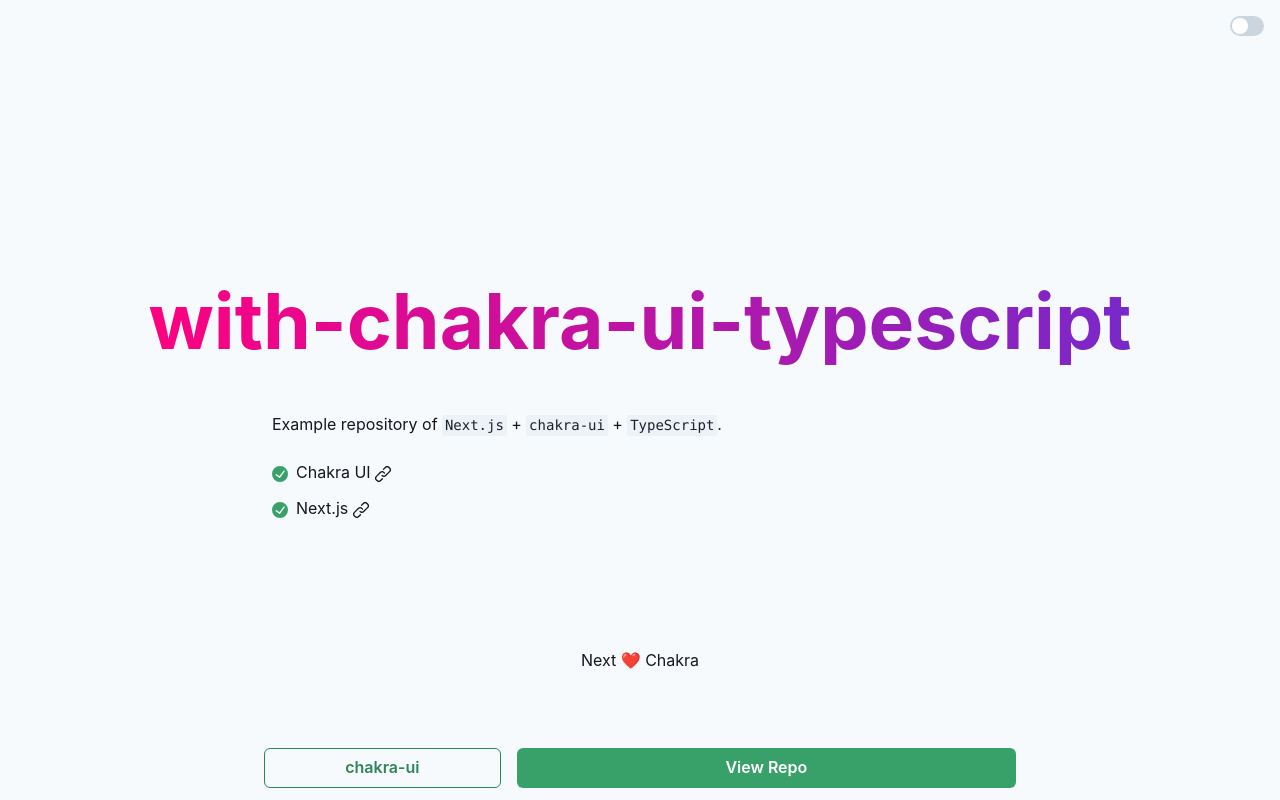
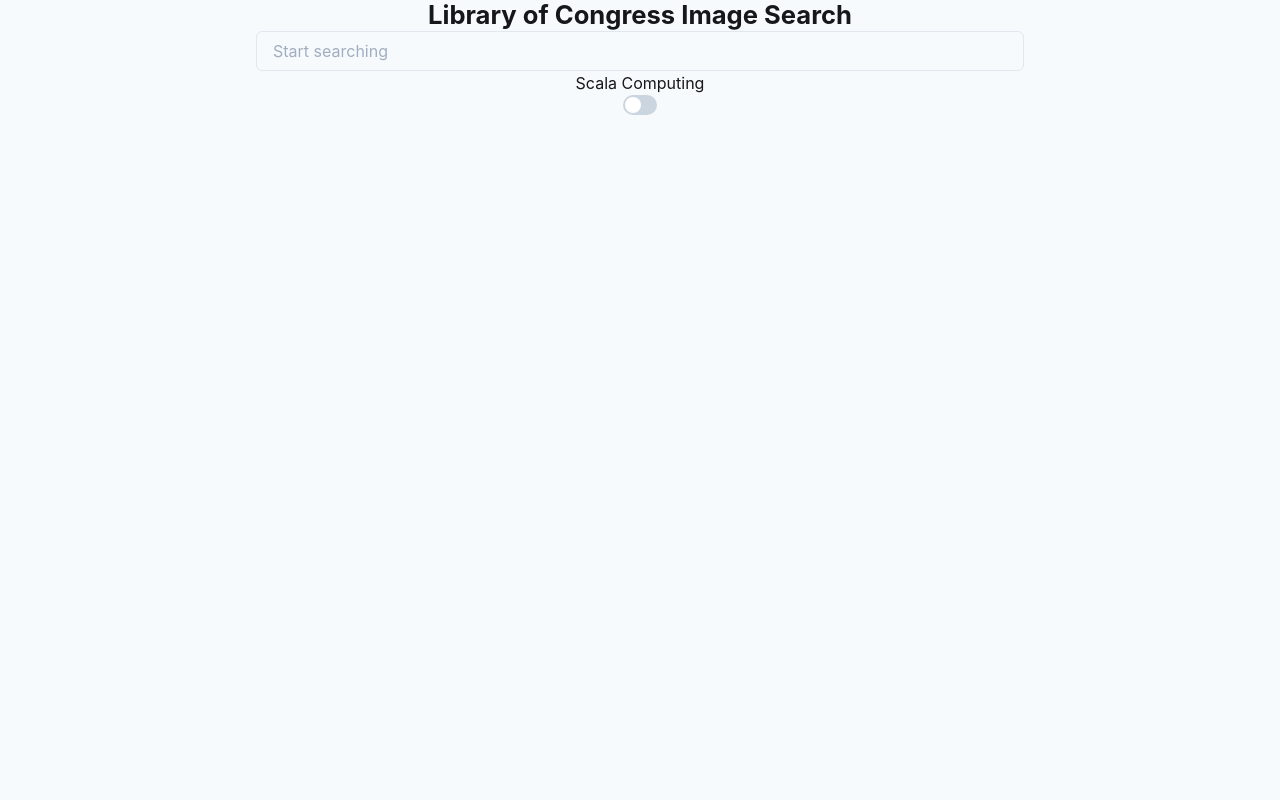
Before and after one commit to CFKeef/LoC-FE, a Next.js app: page / in a window 1280 px wide. Built offline with nearby package versions, Linux system fonts and the light colour scheme.

Commit message:
Set up repo, and started working on landing page

```diff
--- a/src/components/CTA.tsx
+++ /dev/null
@@ -1,31 +0,0 @@
-import { Link as ChakraLink, Button } from '@chakra-ui/react'
-
-import { Container } from './Container'
-
-export const CTA = () => (
-  <Container
-    flexDirection="row"
-    position="fixed"
-    bottom="0"
-    width="100%"
-    maxWidth="48rem"
-    py={3}
-  >
-    <ChakraLink isExternal href="https://chakra-ui.com" flexGrow={1} mx={2}>
-      <Button width="100%" variant="outline" colorScheme="green">
-        chakra-ui
-      </Button>
-    </ChakraLink>
-
-    <ChakraLink
-      isExternal
-      href="https://github.com/vercel/next.js/blob/canary/examples/with-chakra-ui-typescript"
-      flexGrow={3}
-      mx={2}
-    >
-      <Button width="100%" variant="solid" colorScheme="green">
-        View Repo
-      </Button>
-    </ChakraLink>
-  </Container>
-)
--- a/src/components/DarkModeSwitch.tsx
+++ b/src/components/DarkModeSwitch.tsx
@@ -1,16 +1,8 @@
-import { useColorMode, Switch } from '@chakra-ui/react'
+import { useColorMode, Switch } from "@chakra-ui/react";
 
 export const DarkModeSwitch = () => {
-  const { colorMode, toggleColorMode } = useColorMode()
-  const isDark = colorMode === 'dark'
-  return (
-    <Switch
-      position="fixed"
-      top="1rem"
-      right="1rem"
-      color="green"
-      isChecked={isDark}
-      onChange={toggleColorMode}
-    />
-  )
-}
+    const { colorMode, toggleColorMode } = useColorMode();
+    const isDark = colorMode === "dark";
+
+    return <Switch isChecked={isDark} onChange={toggleColorMode} />;
+};
--- a/src/components/Footer.tsx
+++ /dev/null
@@ -1,5 +0,0 @@
-import { Flex, FlexProps } from '@chakra-ui/react'
-
-export const Footer = (props: FlexProps) => (
-  <Flex as="footer" py="8rem" {...props} />
-)
--- a/src/components/Hero.tsx
+++ /dev/null
@@ -1,17 +0,0 @@
-import { Flex, Heading } from '@chakra-ui/react'
-
-export const Hero = ({ title }: { title: string }) => (
-  <Flex
-    justifyContent="center"
-    alignItems="center"
-    height="100vh"
-    bgGradient="linear(to-l, #7928CA, #FF0080)"
-    bgClip="text"
-  >
-    <Heading fontSize="6vw">{title}</Heading>
-  </Flex>
-)
-
-Hero.defaultProps = {
-  title: 'with-chakra-ui-typescript',
-}
--- a/src/components/Main.tsx
+++ b/src/components/Main.tsx
@@ -1,13 +1,11 @@
-import { Stack, StackProps } from '@chakra-ui/react'
+import { Stack, StackProps } from "@chakra-ui/react";
 
 export const Main = (props: StackProps) => (
     <Stack
+        as={"main"}
         spacing="1.5rem"
         width="100%"
         maxWidth="48rem"
-    mt="-45vh"
-    pt="8rem"
-    px="1rem"
         {...props}
     />
-)
+);
--- /dev/null
+++ b/src/components/SearchBar.tsx
@@ -0,0 +1,20 @@
+import React, { useState } from "react";
+import { Input } from "@chakra-ui/react";
+import { Container } from "./Container";
+
+const SearchBar = () => {
+    const [value, setValue] = useState<string>("");
+
+    const handleChange = (e: React.FormEvent<HTMLInputElement>) =>
+        setValue(e.currentTarget.value);
+
+    return (
+        <Input
+            placeholder={"Start searching"}
+            value={value}
+            onChange={handleChange}
+        />
+    );
+};
+
+export default SearchBar;
--- /dev/null
+++ b/src/interfaces/index.ts
@@ -0,0 +1,5 @@
+import { ReactNode } from "react";
+
+export interface HigherOrderFC {
+    children: ReactNode;
+}
--- a/src/pages/index.tsx
+++ b/src/pages/index.tsx
@@ -1,56 +1,18 @@
-import {
-  Link as ChakraLink,
-  Text,
-  Code,
-  List,
-  ListIcon,
-  ListItem,
-} from '@chakra-ui/react'
-import { CheckCircleIcon, LinkIcon } from '@chakra-ui/icons'
-
-import { Hero } from '../components/Hero'
-import { Container } from '../components/Container'
-import { Main } from '../components/Main'
-import { DarkModeSwitch } from '../components/DarkModeSwitch'
-import { CTA } from '../components/CTA'
-import { Footer } from '../components/Footer'
+import { Link as ChakraLink, Text, Heading } from "@chakra-ui/react";
+import { Container } from "../components/Container";
+import { Main } from "../components/Main";
+import SearchBar from "../components/SearchBar";
+import { DarkModeSwitch } from "../components/DarkModeSwitch";
 
 const Index = () => (
-  <Container height="100vh">
-    <Hero />
-    <Main>
-      <Text>
-        Example repository of <Code>Next.js</Code> + <Code>chakra-ui</Code> +{' '}
-        <Code>TypeScript</Code>.
-      </Text>
+    <Container height="100vh">
+        <Heading fontSize="2vw">Library of Congress Image Search</Heading>
+        <Main>
+            <SearchBar />
+        </Main>
+        <Text>Scala Computing</Text>
+        <DarkModeSwitch />
+    </Container>
+);
 
-      <List spacing={3} my={0}>
-        <ListItem>
-          <ListIcon as={CheckCircleIcon} color="green.500" />
-          <ChakraLink
-            isExternal
-            href="https://chakra-ui.com"
-            flexGrow={1}
-            mr={2}
-          >
-            Chakra UI <LinkIcon />
-          </ChakraLink>
-        </ListItem>
-        <ListItem>
-          <ListIcon as={CheckCircleIcon} color="green.500" />
-          <ChakraLink isExternal href="https://nextjs.org" flexGrow={1} mr={2}>
-            Next.js <LinkIcon />
-          </ChakraLink>
-        </ListItem>
-      </List>
-    </Main>
-
-    <DarkModeSwitch />
-    <Footer>
-      <Text>Next ❤️ Chakra</Text>
-    </Footer>
-    <CTA />
-  </Container>
-)
-
-export default Index
+export default Index;
```
Also changed, not shown: src/components/Container.tsx (+6 -6 lines), src/components/Layout.tsx (added, +39 -0 lines), 1 other file (tests, documents, lock files or other folders). Lines whose indentation alone changed are shown as unchanged.
